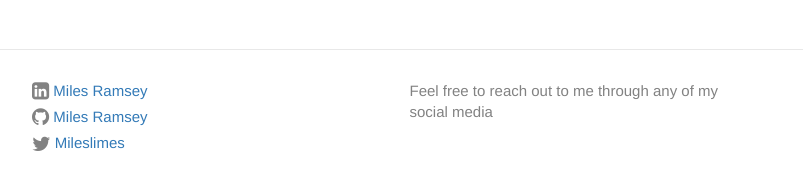
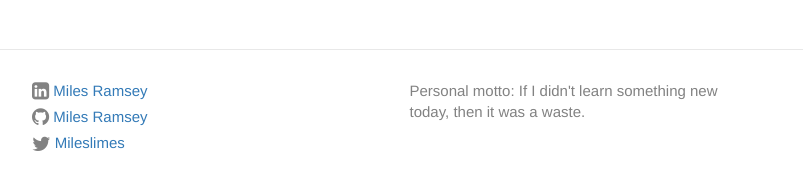
Before and after one commit to MilesRamsey/milesramsey.github.io, a Jekyll site: the page built from index.md, in a window 1280 px wide and 900 px high, scrolled down 1309 px. Shown: the part 706-896 px from the top of the window, without its empty margins (238-1041 px from the left). Built offline with Jekyll 4.4.1, drawn with Linux system fonts in a browser that asks for light colours; some of the changed text lies outside the part shown.

Commit message:
Update _config.yml

```diff
--- a/_config.yml
+++ b/_config.yml
@@ -14,13 +14,8 @@
 # You can create any custom variable you would like, and they will be accessible
 # in the templates via {{ site.myvariable }}.
 title: Miles Ramsey
-intro: >
-  I'm a Young Professional living in Downtown Salt Lake City.  <a href="url">link text</a>
-slc:
-book:
-
 description: > # this means to ignore newlines until "baseurl:"
-  Feel free to reach out to me through any of my social media
+  Personal motto: If I didn't learn something new today, then it was a waste.
 baseurl: "" # the subpath of your site, e.g. /blog
 url: "" # the base hostname & protocol for your site, e.g. http://example.com
 twitter_username: Mileslimes
```
